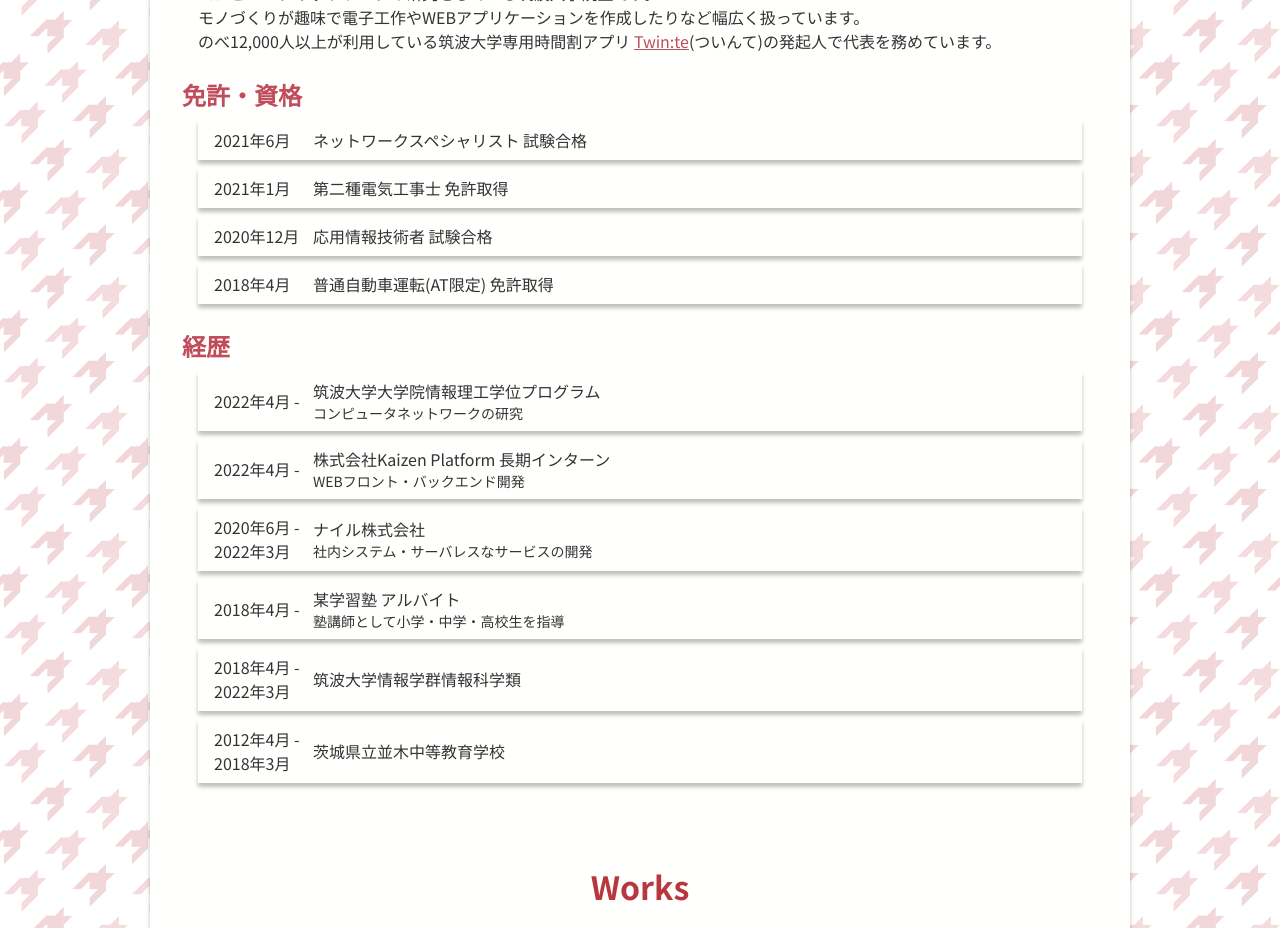
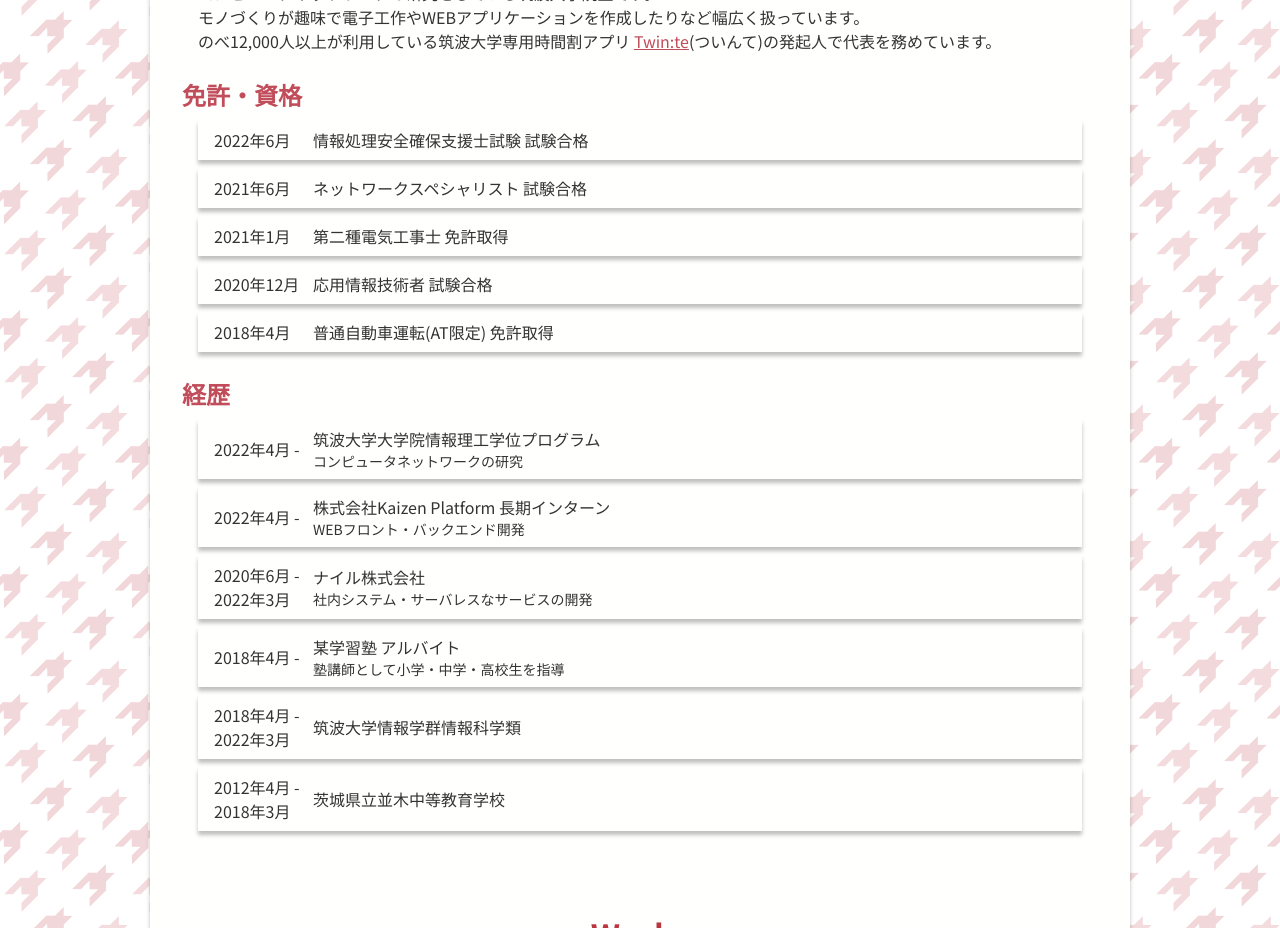
Before and after one commit to takonasu/portfolio, a Next.js app: page / in a window 1280 px wide. Shown: the part 1260-2188 px from the top of the page. Built offline with nearby package versions, Linux system fonts and the light colour scheme.

Commit message:
add: セキスペ

```diff
--- a/components/organisms/top/topAbout.tsx
+++ b/components/organisms/top/topAbout.tsx
@@ -40,6 +40,7 @@ export const TopAbout: React.FC<Props> = ({}) => {
 				</p>
 			</MainArticle>
 			<MainArticle title="免許・資格">
+				<NormalList day="2022年6月" title="情報処理安全確保支援士試験 試験合格" />
 				<NormalList day="2021年6月" title="ネットワークスペシャリスト 試験合格" />
 				<NormalList day="2021年1月" title="第二種電気工事士 免許取得" />
 				<NormalList day="2020年12月" title="応用情報技術者  試験合格" />
```
